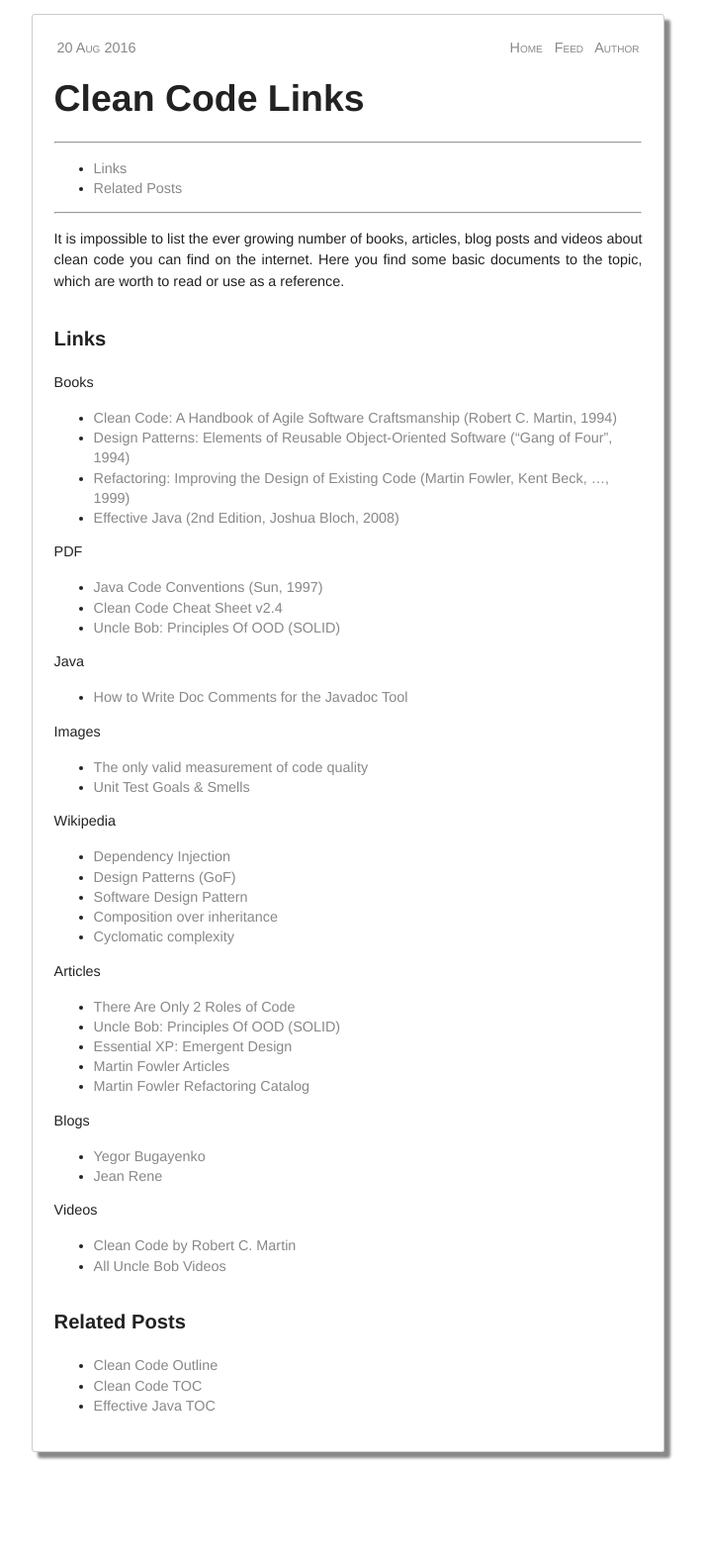
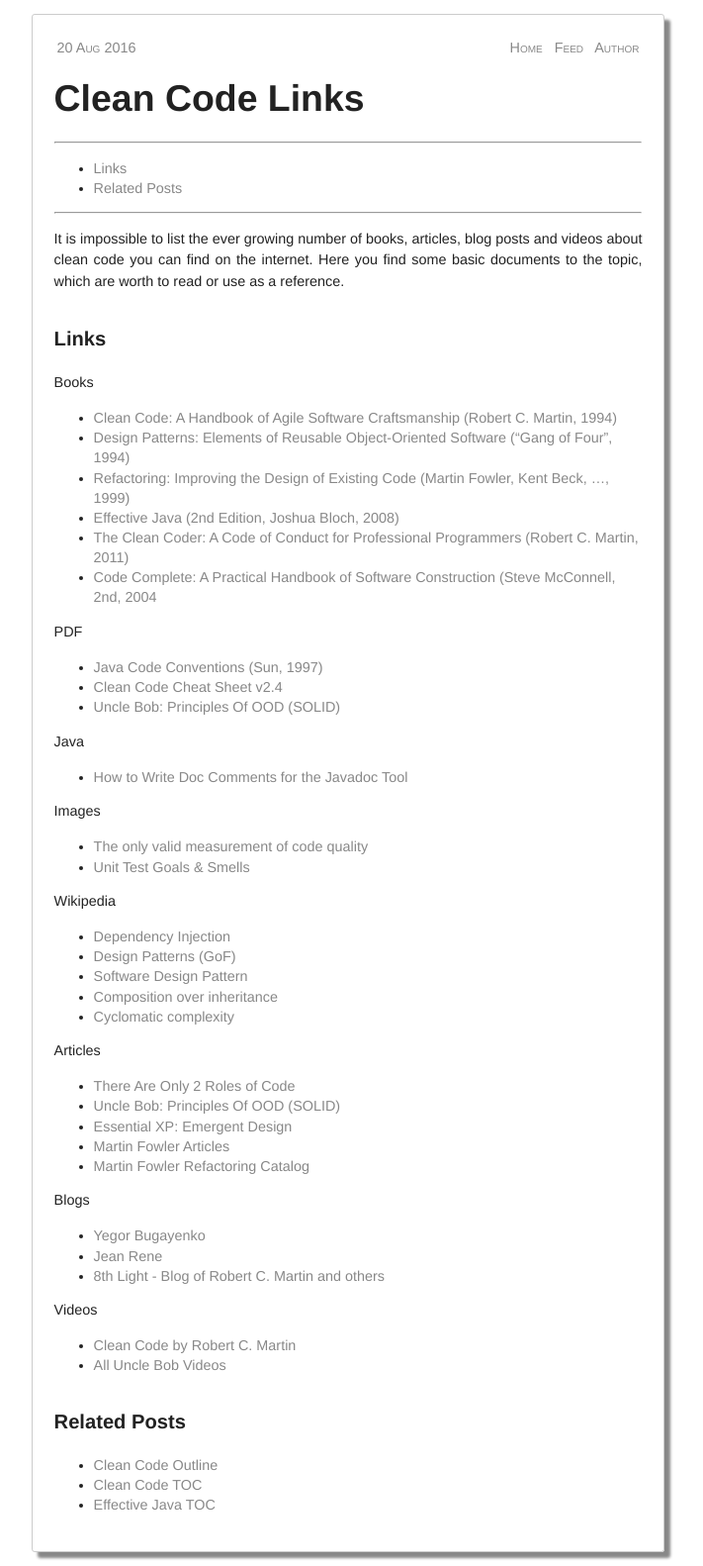
Before and after one commit to woj-tek/petozoltan.github.io, a Jekyll site: the page built from _posts/2016-08-20-clean-code-links.md, in a window 1280 px wide. Shown: the whole page at 99% size, without its empty margins (288-999 px from the left). Built offline with Jekyll 4.4.1, drawn with Linux system fonts in a browser that asks for light colours; before the commit the page ends 1481 px from its top, so only the background shows below that.

Commit message:
Update 2016-08-20-clean-code-links.md

```diff
--- a/_posts/2016-08-20-clean-code-links.md
+++ b/_posts/2016-08-20-clean-code-links.md
@@ -21,6 +21,8 @@
 * [Design Patterns: Elements of Reusable Object-Oriented Software ("Gang of Four", 1994)](https://www.amazon.com/Design-Patterns-Elements-Reusable-Object-Oriented/dp/2/)
 * [Refactoring: Improving the Design of Existing Code (Martin Fowler, Kent Beck, ..., 1999)](https://www.amazon.com/Refactoring-Improving-Design-Existing-Code/dp/2/)
 * [Effective Java (2nd Edition, Joshua Bloch, 2008)](https://www.amazon.com/Effective-Java-2nd-Joshua-Bloch/dp/3)
+* [The Clean Coder: A Code of Conduct for Professional Programmers (Robert C. Martin, 2011)](https://www.amazon.com/Clean-Coder-Conduct-Professional-Programmers/dp/0137081073)
+* [Code Complete: A Practical Handbook of Software Construction (Steve McConnell, 2nd, 2004](https://www.amazon.com/Code-Complete-Practical-Handbook-Construction/dp/0735619670)
 
 PDF
 
@@ -57,6 +59,7 @@
 
 * [Yegor Bugayenko](http://www.yegor256.com/)
 * [Jean Rene](https://jeanrenesite.wordpress.com/)
+* [8th Light - Blog of Robert C. Martin and others](https://8thlight.com/blog/uncle-bob/)
 
 Videos
 
```
